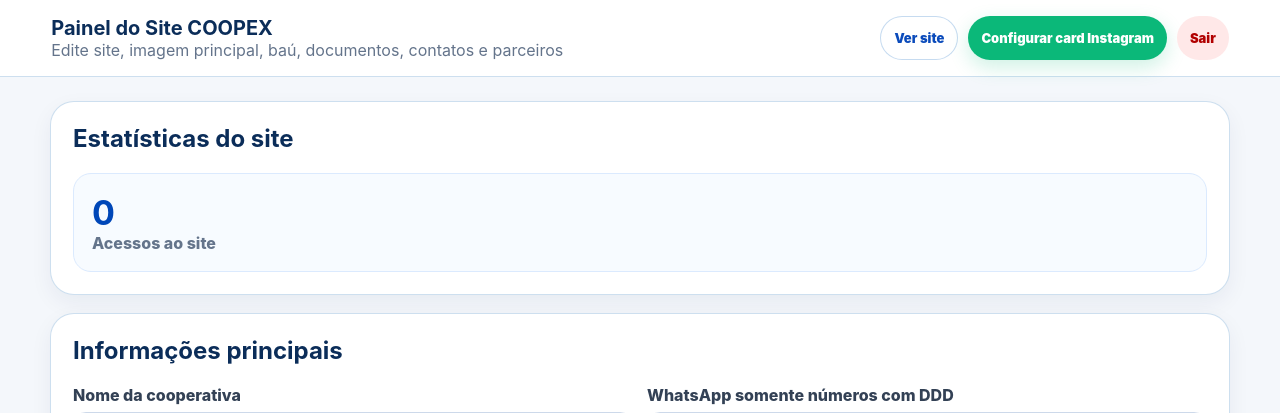
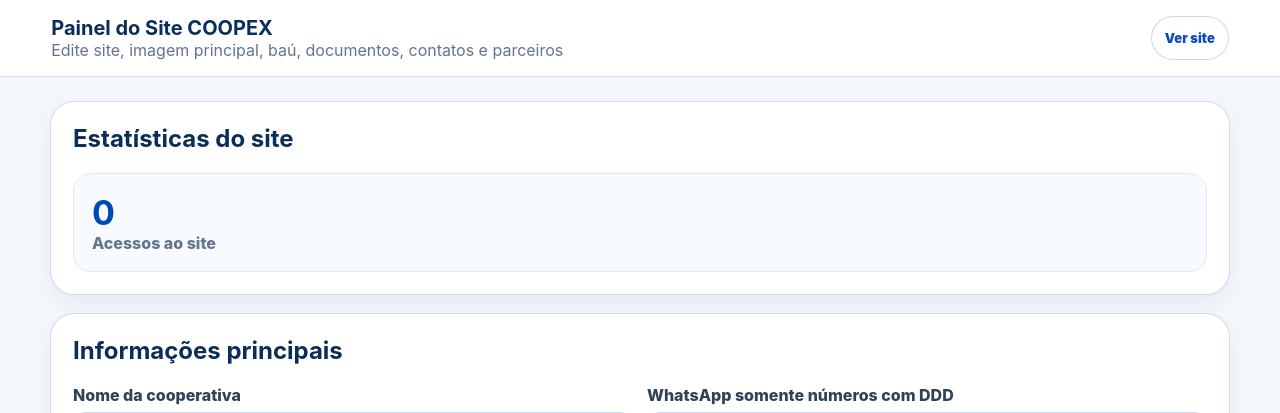
Before and after one commit to thalesalcantara/coopex-site, a Python web app: template templates/admin_dashboard.html in a window 1280 px wide. Shown: the top 413 px of the page. Run offline with Jinja, Linux system fonts and the light colour scheme; the template is opened without the code that fills it, so the values that code supplies are empty.

Commit message:
Remover ações duplicadas do menu administrativo do site

```diff
--- a/templates/admin_dashboard.html
+++ b/templates/admin_dashboard.html
@@ -52,8 +52,7 @@
     </div>
     <div class="admin-actions">
       <a class="btn secondary small" href="{{ url_for('index') }}" target="_blank">Ver site</a>
-      <a class="btn primary small" href="{{ url_for('admin_card') }}">Configurar card Instagram</a>
-      <a class="btn danger small" href="{{ url_for('admin_logout') }}">Sair</a>
+
     </div>
   </header>
 
```
